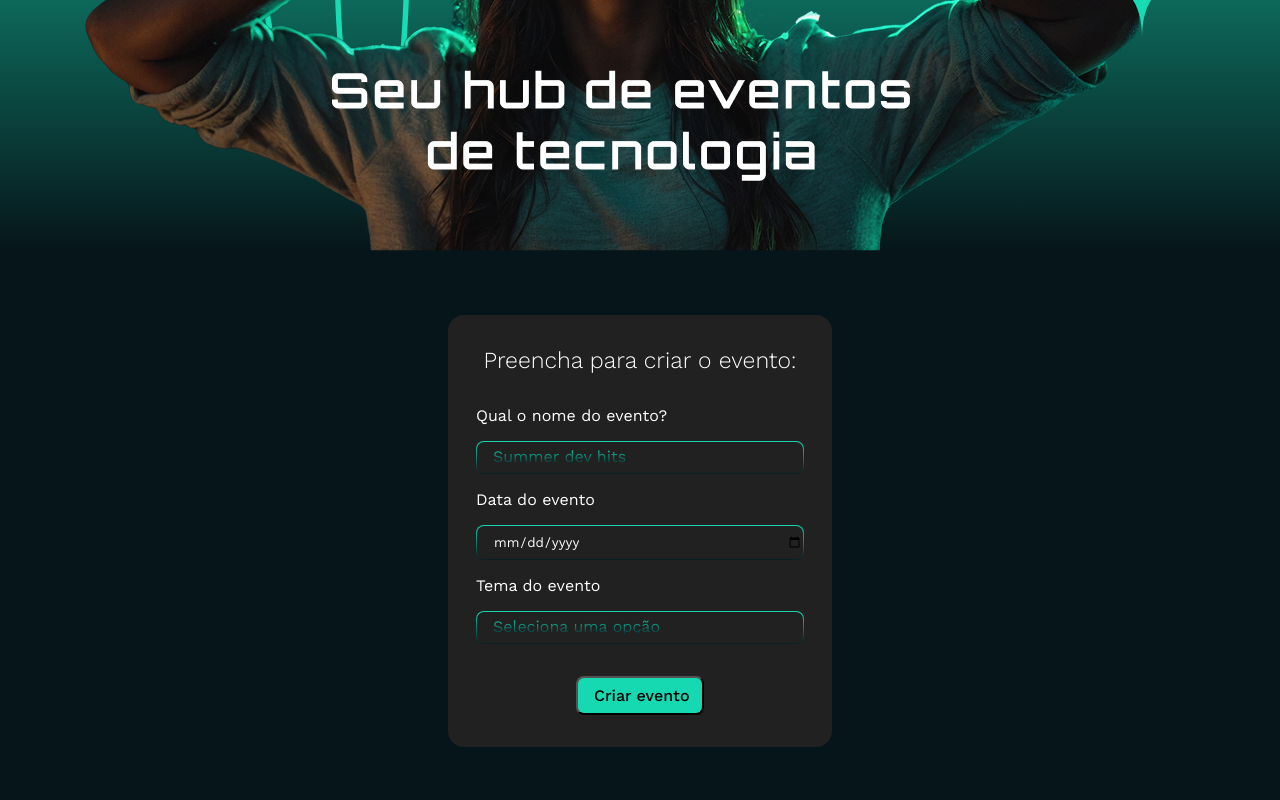
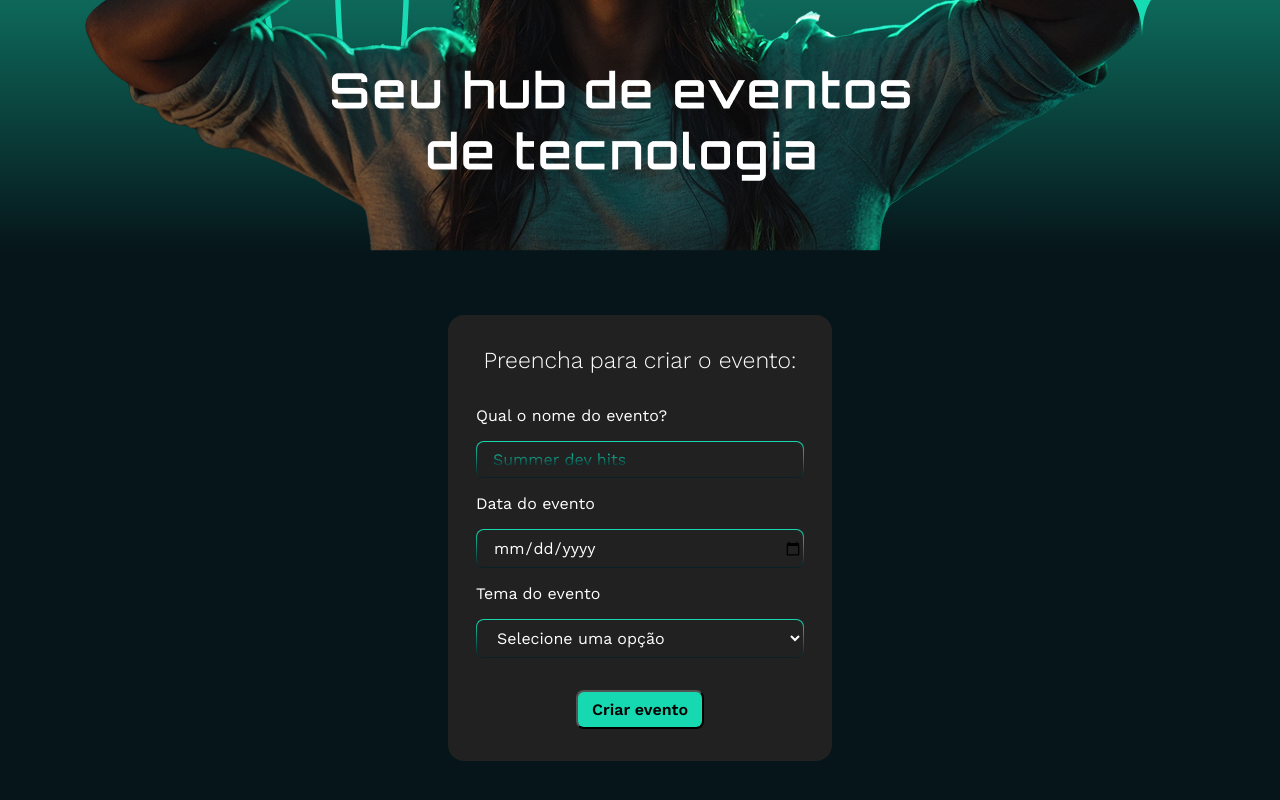
Before and after one commit to vgs-profissional/React19, a React (Vite) app in the folder tecboard/: page / in a window 1280 px wide. Shown: the part 432-1232 px from the top of the page. Built offline with nearby package versions, Linux system fonts and the light colour scheme.

Commit message:
finalizacao da funcionalidade do formulario

```diff
--- a/tecboard/index.html
+++ b/tecboard/index.html
@@ -1,13 +1,21 @@
 <!doctype html>
 <html lang="en">
+
 <head>
   <meta charset="UTF-8" />
   <link rel="icon" type="image/svg+xml" href="/favicon.svg" />
+  <link rel="preconnect" href="https://fonts.googleapis.com">
+  <link rel="preconnect" href="https://fonts.gstatic.com" crossorigin>
+  <link
+    href="https://fonts.googleapis.com/css2?family=Orbitron:wght@400..900&family=Work+Sans:ital,wght@0,100..900;1,100..900&display=swap"
+    rel="stylesheet">
   <meta name="viewport" content="width=device-width, initial-scale=1.0" />
   <title>tecboard</title>
 </head>
+
 <body>
   <div id="root"></div>
   <script type="module" src="/src/main.jsx"></script>
 </body>
+
 </html>
--- a/tecboard/src/App.css
+++ b/tecboard/src/App.css
@@ -1,4 +1,4 @@
-@import url('https://fonts.googleapis.com/css2?family=Orbitron:wght@400..900&family=Work+Sans:ital,wght@0,100..900;1,100..900&display=swap');
+/* @import url('https://fonts.googleapis.com/css2?family=Orbitron:wght@400..900&family=Work+Sans:ital,wght@0,100..900;1,100..900&display=swap'); */
 
 :root {
   --cor-fundo-corpo: #06151A;
@@ -22,13 +22,3 @@ header {
   display: flex;
   justify-content: center;
 }
-
-section {
-  background-image: linear-gradient(180deg, var(--cor-destaque) 0%, var(--cor-fundo-corpo) 100%);
-  display: flex;
-  justify-content: center;
-}
-
-section img {
-  max-width: 90%;
-}
--- a/tecboard/src/App.jsx
+++ b/tecboard/src/App.jsx
@@ -1,5 +1,7 @@
 import './App.css'
+import { Banner } from './componentes/banner'
 import { FormularioDeEvento } from './componentes/FormularioEvento'
+import { Tema } from './componentes/Tema'
 
 //#region
 //Componentes são funções
@@ -33,15 +35,57 @@ import { FormularioDeEvento } from './componentes/FormularioEvento'
 
 // Chamada final, chame todos os componentes de sessão aqui
 function App() {
+  const temas = [
+    {
+      id: 1,
+      nome: 'front-end'
+    },
+    {
+      id: 2,
+      nome: 'backend'
+    },
+    {
+      id: 3,
+      nome: 'devops'
+    },
+    {
+      id: 4,
+      nome: 'inteligência artificial'
+    },
+    {
+      id: 5,
+      nome: 'data science'
+    },
+    {
+      id: 6,
+      nome: 'cloud'
+    },
+  ]
   return (
     <main>
       <header>
         <img src="./public/logo.png" alt="Logo da tecboard" />
       </header>
-      <section>
-        <img src="./public/banner.png" alt="Pessoa com óculos de realidade virtual" />
+      <Banner />
+      <FormularioDeEvento />
+      <section className='secao-titulo'>
+        <Tema tema={temas[0]} />
       </section>
-      <FormularioDeEvento />
+      <section className='secao-titulo'>
+        <Tema tema={temas[1]} />
+      </section>
+      <section className='secao-titulo'>
+        <Tema tema={temas[2]} />
+      </section>
+      <section className='secao-titulo'>
+        <Tema tema={temas[3]} />
+      </section>
+      <section className='secao-titulo'>
+        <Tema tema={temas[4]} />
+      </section>
+      <section className='secao-titulo'>
+        <Tema tema={temas[0]} />
+      </section>
       {/* <Teste /> */}
     </main>
   )
--- a/tecboard/src/componentes/Botao/botao.estilo.css
+++ b/tecboard/src/componentes/Botao/botao.estilo.css
@@ -2,8 +2,15 @@
     background-color: var(--cor-destaque);
     border-radius: 8px;
     width: 128px;
+
     font-size: 16px;
-    font-weight: 500;
+    font-weight: 600;
+
     margin: 32px auto 0 auto;
-    padding: 8px 16px;
+    padding: 8px;
 }
+
+.botao:hover {
+    opacity: 0.8;
+    cursor: pointer;
+}
--- a/tecboard/src/componentes/Botao/index.jsx
+++ b/tecboard/src/componentes/Botao/index.jsx
@@ -1,5 +1,7 @@
 import './botao.estilo.css'
 
-export function Botao(props) {
-    return <input className='botao' {...props} />
+export function Botao({ children }) {
+    return (<button className='botao'>
+        {children}
+    </button>)
 }
--- a/tecboard/src/componentes/CampoEntrada/campo-entrada.estilo.css
+++ b/tecboard/src/componentes/CampoEntrada/campo-entrada.estilo.css
@@ -9,7 +9,7 @@
     padding: 8px 0 8px 16px;
 
     color: var(--cor-textos);
-
+    font-size: 16px;
 }
 
 .campo-entrada::placeholder {
@@ -17,5 +17,4 @@
     background-clip: text;
 
     color: transparent;
-    font-size: 16px;
 }
--- a/tecboard/src/componentes/FormularioEvento/index.jsx
+++ b/tecboard/src/componentes/FormularioEvento/index.jsx
@@ -3,6 +3,7 @@ import { CampoFormulario } from "../CampoFormulario";
 import { Label } from "../Label";
 import { TituloFormulario } from "../TituloFormulario";
 import { Botao } from "../Botao";
+import { Select } from "../ListaSuspensa/Lista-suspensa";
 import './formulario-de-eventos.estilo.css'
 
 export function FormularioDeEvento() {
@@ -20,31 +21,30 @@ export function FormularioDeEvento() {
                         type="text"
                         id="nome"
                         placeholder='Summer dev hits'
-                        name='nomeFormulario' />
+                        name='nomeFormulario'
+                        required />
                     <Label htmlFor='data'>Data do evento</Label>
                     <CampoEntrada
                         type='date'
                         id='data'
                         placeholder='XX/XX/XXXX'
-                        name='dataFormulario' />
-                    <Label htmlFor='tema'>Tema do evento</Label>
-                    <CampoEntrada
-                        type='select'
-                        id='tema'
-                        placeholder='Seleciona uma opção'
-                        name='temaFormulario' />
+                        name='dataFormulario'
+                        required
+                    />
+                    <Label htmlFor='selecaoTema'>Tema do evento</Label>
+                    <Select id='selecaoTema' name='temaEvento' required>
+                        <option value="#">Selecione uma opção</option>
+                        <option value="ia">Ia</option>
+                        <option value="front-end">Front-end</option>
+                        <option value="backend">Backend</option>
+                        <option value="devops">Devops</option>
+                        <option value="data-science">Data Science</option>
+                        <option value="cloud">Cloud</option>
+                    </Select>
                 </div>
-                <ul className="lista" hidden>
-                    <li className="item-lista">tema1</li>
-                    <li className="item-lista">tema2</li>
-                    <li className="item-lista">tema3</li>
-                    <li className="item-lista">tema4</li>
-                </ul>
-                <Botao
-                    type='submit'
-                    id='botaoCriar'
-                    placeholder='Criar evento'
-                    value='Criar evento' />
+                <Botao>
+                    Criar evento
+                </Botao>
             </CampoFormulario>
         </form >
     )
--- /dev/null
+++ b/tecboard/src/componentes/ListaSuspensa/Lista-suspensa.estilo.css
@@ -0,0 +1,15 @@
+.selecao-tema {
+    border: 1px solid transparent;
+    background:
+        linear-gradient(#fff, 0%, var(--cor-fundo-form)) padding-box,
+        linear-gradient(180deg, var(--cor-destaque), #091d24) border-box;
+    border-radius: 8px;
+    padding: 8px 0 8px 16px;
+
+    color: var(--cor-textos);
+    font-size: 16px;
+}
+
+.selecao-tema option {
+    background-color: var(--cor-fundo-form)
+}
--- /dev/null
+++ b/tecboard/src/componentes/ListaSuspensa/Lista-suspensa.jsx
@@ -0,0 +1,7 @@
+import './Lista-suspensa.estilo.css'
+
+export function Select({ children }) {
+    return <select className='selecao-tema'>
+        {children}
+    </select>
+}
--- /dev/null
+++ b/tecboard/src/componentes/banner/banner.estilo.css
@@ -0,0 +1,9 @@
+.banner {
+    background-image: linear-gradient(180deg, var(--cor-destaque) 0%, var(--cor-fundo-corpo) 100%);
+    display: flex;
+    justify-content: center;
+}
+
+.banner img {
+    max-width: 90%;
+}
--- /dev/null
+++ b/tecboard/src/componentes/banner/index.jsx
@@ -0,0 +1,8 @@
+import './banner.estilo.css'
+
+export function Banner() {
+    return (
+        <section className='banner'>
+            <img src="/banner.png" alt="Pessoa com óculos de realidade virtual" />
+        </section>)
+}
```
Also changed, not shown: tecboard/src/componentes/CampoFormulario/campo-formulario.estilo.css (line endings or trailing spaces). Lines whose indentation alone changed are shown as unchanged.
